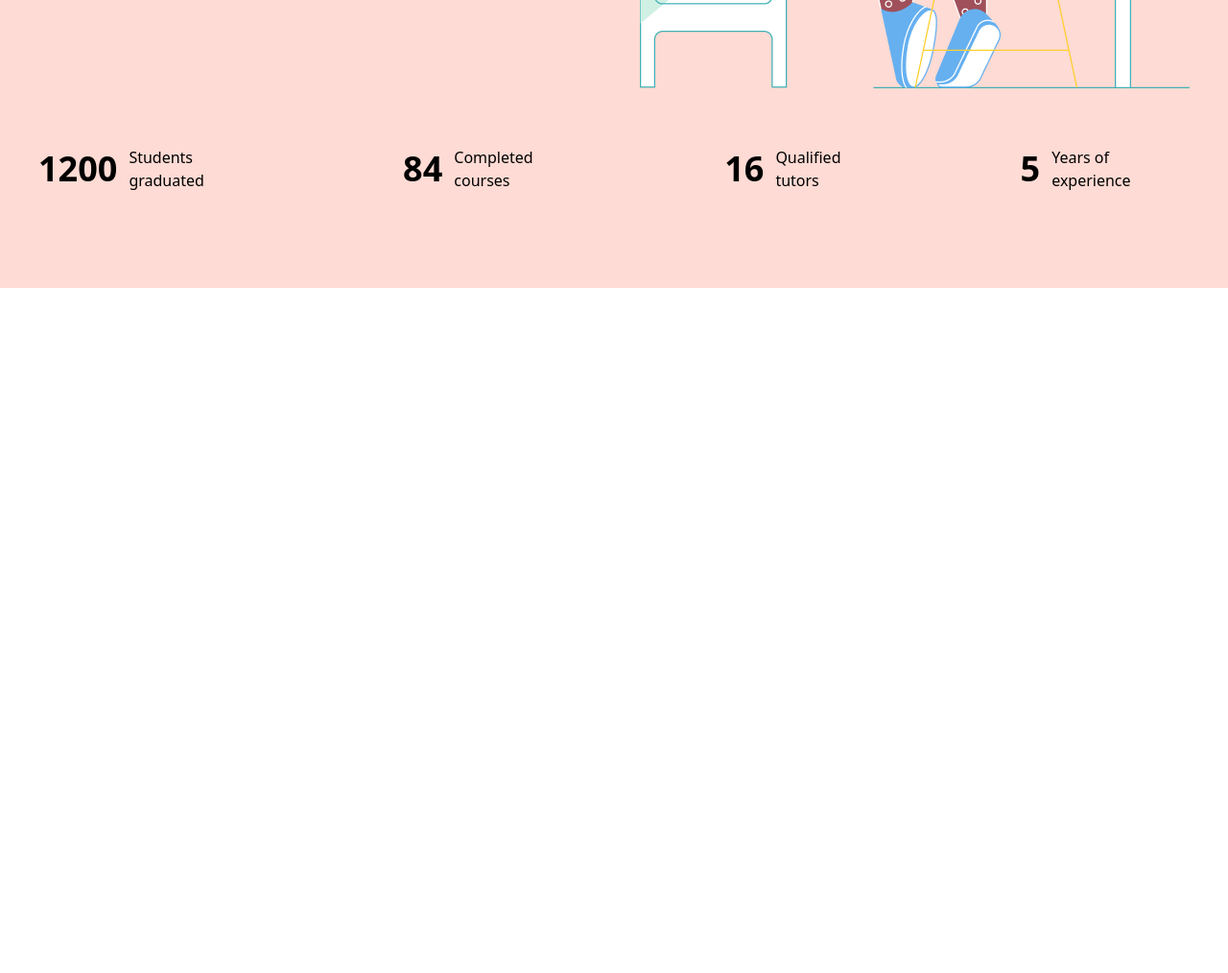
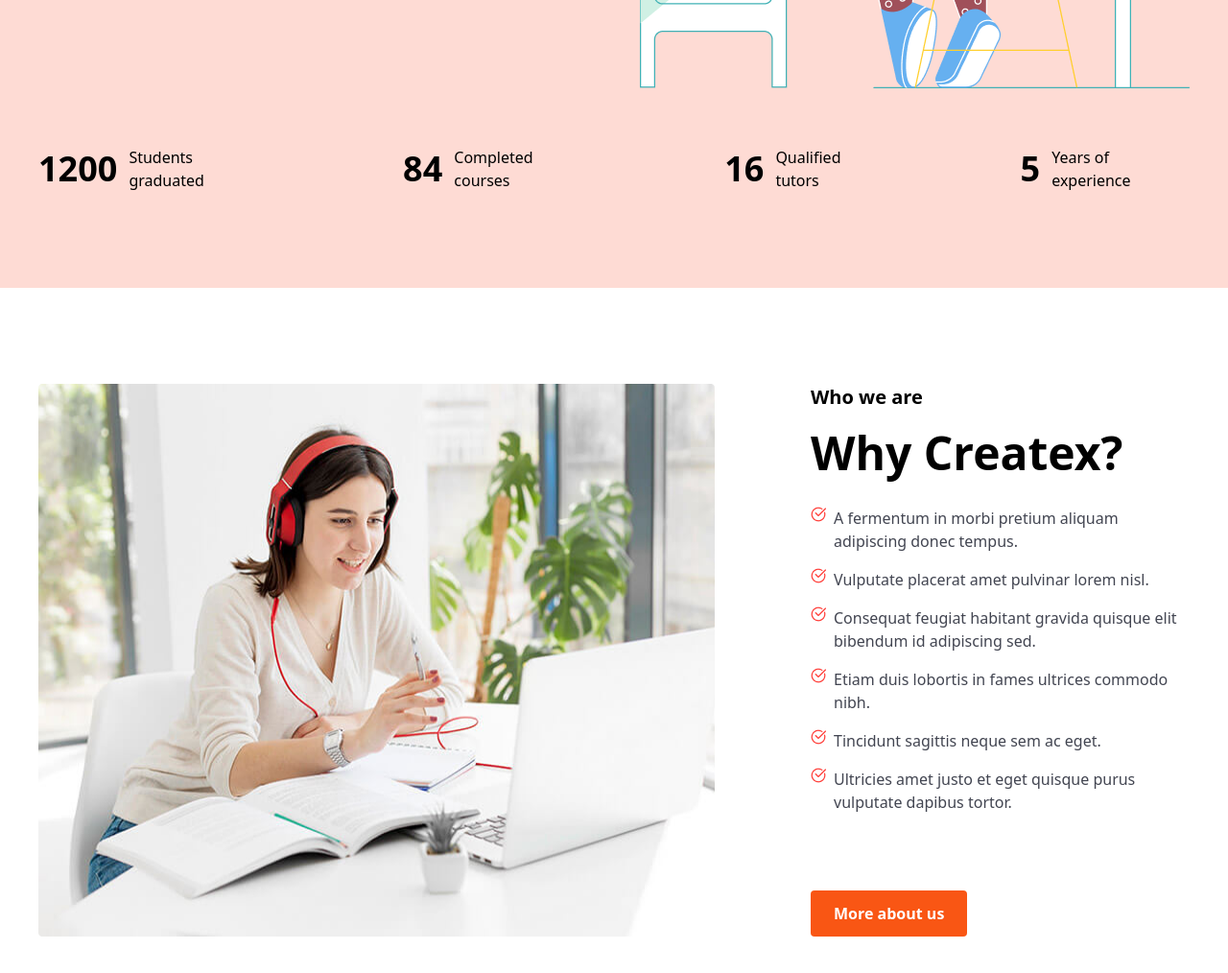
Before and after one commit to numonqalandarov-sketch/home-workk-date-19, a website: page index.html in a window 1280 px wide. Shown: the part 647-1661 px from the top of the page at 96% size. Before the commit the page ends 947 px from the top, so only its background shows below. Drawn offline with Linux system fonts and the light colour scheme.

Commit message:
section2 page2

```diff
--- a/index.html
+++ b/index.html
@@ -1,16 +1,16 @@
-<!DOCTYPE html>
+<!doctype html>
 <html lang="en">
   <head>
-    <meta charset="UTF-8">
-    <meta name="viewport" content="width=device-width, initial-scale=1.0">
+    <meta charset="UTF-8" />
+    <meta name="viewport" content="width=device-width, initial-scale=1.0" />
     <title>Document</title>
-    <link rel="stylesheet" href="./src/output.css">
+    <link rel="stylesheet" href="./src/output.css" />
   </head>
   <body>
     <header id="header" class="p-5 lg:px-0 bg-[#FEDBD3]">
       <div class="max-w-300 m-auto flex justify-between">
         <div class="flex items-center gap-10">
-                <img src="src/img/page1/header/logo.png" alt="">
+          <img src="src/img/page1/header/logo.png" alt="" />
           <nav class="hidden lg:flex gap-5 items-center">
             <a href="#">About Us</a>
             <a href="./src/page2.html">Courses</a>
@@ -20,31 +20,99 @@
           </nav>
         </div>
         <div class="hidden lg:flex gap-3">
-                <button class="py-3 px-6 bg-[#F95614] text-white font-bold rounded-sm">Get consultation</button>
-                <button class="py-3 px-6 font-bold rounded-sm">Log in / Register</button>
+          <button
+            class="py-3 px-6 bg-[#F95614] text-white font-bold rounded-sm"
+          >
+            Get consultation
+          </button>
+          <button class="py-3 px-6 font-bold rounded-sm">
+            Log in / Register
+          </button>
         </div>
         <p class="lg:hidden text-2xl font-bold">☰</p>
       </div>
     </header>
     <main>
       <section class="bg-[#FEDBD4] p-5 lg:px-0 lg:py-25 flex flex-col gap-15">
-        <div class="flex max-w-300 m-auto flex-col lg:flex-row gap-10 lg:gap-0 lg:justify-between">
+        <div
+          class="flex max-w-300 m-auto flex-col lg:flex-row gap-10 lg:gap-0 lg:justify-between"
+        >
           <aside class="flex flex-col gap-5 lg:w-[45%]">
-                <p class="font-bold text-sm flex items-center"><img src="src/img/page1/section1/icon.png" alt=""> Play showreel</p>
-                <h1 class="font-black text-4xl lg:text-6xl">Enjoy studying with Createx Online Courses</h1>
+            <p class="font-bold text-sm flex items-center">
+              <img src="src/img/page1/section1/icon.png" alt="" /> Play showreel
+            </p>
+            <h1 class="font-black text-4xl lg:text-6xl">
+              Enjoy studying with Createx Online Courses
+            </h1>
             <div class="flex gap-5 items-center lg:mt-10">
-                    <button class="py-3 px-6 border border-[#F95614] text-[#F95614] font-bold rounded-sm">About us</button>
-                    <button class="py-3 px-6 bg-[#F95614] text-white font-bold rounded-sm">Explore courses</button>
+              <button
+                class="py-3 px-6 border border-[#F95614] text-[#F95614] font-bold rounded-sm"
+              >
+                About us
+              </button>
+              <button
+                class="py-3 px-6 bg-[#F95614] text-white font-bold rounded-sm"
+              >
+                Explore courses
+              </button>
             </div>
           </aside>
-            <img src="src/img/page1/section1/img.png" alt="">
+          <img src="src/img/page1/section1/img.png" alt="" />
         </div>
         <div class="max-w-300 m-auto gap-5 flex flex-col lg:flex-row lg:gap-35">
-            <h3 class="flex gap-3 font-black text-3xl lg:text-4xl items-center">1200 <span class="text-base font-normal">Students graduated</span></h3>
-            <h3 class="flex gap-3 font-black text-3xl lg:text-4xl items-center">84 <span class="text-base font-normal">Completed courses</span></h3>
-            <h3 class="flex gap-3 font-black text-3xl lg:text-4xl items-center">16 <span class="text-base font-normal">Qualified tutors</span></h3>
-            <h3 class="flex gap-3 font-black text-3xl lg:text-4xl items-center">5 <span class="text-base font-normal">Years of experience</span></h3>
+          <h3 class="flex gap-3 font-black text-3xl lg:text-4xl items-center">
+            1200 <span class="text-base font-normal">Students graduated</span>
+          </h3>
+          <h3 class="flex gap-3 font-black text-3xl lg:text-4xl items-center">
+            84 <span class="text-base font-normal">Completed courses</span>
+          </h3>
+          <h3 class="flex gap-3 font-black text-3xl lg:text-4xl items-center">
+            16 <span class="text-base font-normal">Qualified tutors</span>
+          </h3>
+          <h3 class="flex gap-3 font-black text-3xl lg:text-4xl items-center">
+            5 <span class="text-base font-normal">Years of experience</span>
+          </h3>
         </div>
+      </section>
+      <section
+        class="max-w-300 m-auto p-5 lg:px-0 lg:py-25 flex flex-col lg:flex-row lg:justify-between gap-5 lg:gap-25"
+      >
+        <img src="src/img/page1/section2/img.png" alt="" />
+        <aside class="flex flex-col gap-5 items-start">
+          <h4 class="text-xl font-bold">Who we are</h4>
+          <h2 class="font-bold text-4xl lg:text-5xl">Why Createx?</h2>
+          <div class="flex flex-col gap-4 mt-3 text-[#424551]">
+            <p class="flex gap-2 items-start">
+              <img src="./src/img/page1/section2/icon.png" alt="" /> A fermentum
+              in morbi pretium aliquam adipiscing donec tempus.
+            </p>
+            <p class="flex gap-2 items-start">
+              <img src="./src/img/page1/section2/icon.png" alt="" />Vulputate
+              placerat amet pulvinar lorem nisl.
+            </p>
+            <p class="flex gap-2 items-start">
+              <img src="./src/img/page1/section2/icon.png" alt="" />Consequat
+              feugiat habitant gravida quisque elit bibendum id adipiscing sed.
+            </p>
+            <p class="flex gap-2 items-start">
+              <img src="./src/img/page1/section2/icon.png" alt="" />Etiam duis
+              lobortis in fames ultrices commodo nibh.
+            </p>
+            <p class="flex gap-2 items-start">
+              <img src="./src/img/page1/section2/icon.png" alt="" />Tincidunt
+              sagittis neque sem ac eget.
+            </p>
+            <p class="flex gap-2 items-start">
+              <img src="./src/img/page1/section2/icon.png" alt="" />Ultricies
+              amet justo et eget quisque purus vulputate dapibus tortor.
+            </p>
+          </div>
+          <button
+            class="py-3 px-6 bg-[#F95614] text-white font-bold rounded-sm mt-5 lg:mt-15"
+          >
+            More about us
+          </button>
+        </aside>
       </section>
     </main>
   </body>
```
Also changed, not shown: src/output.css. Lines whose indentation alone changed are shown as unchanged.
